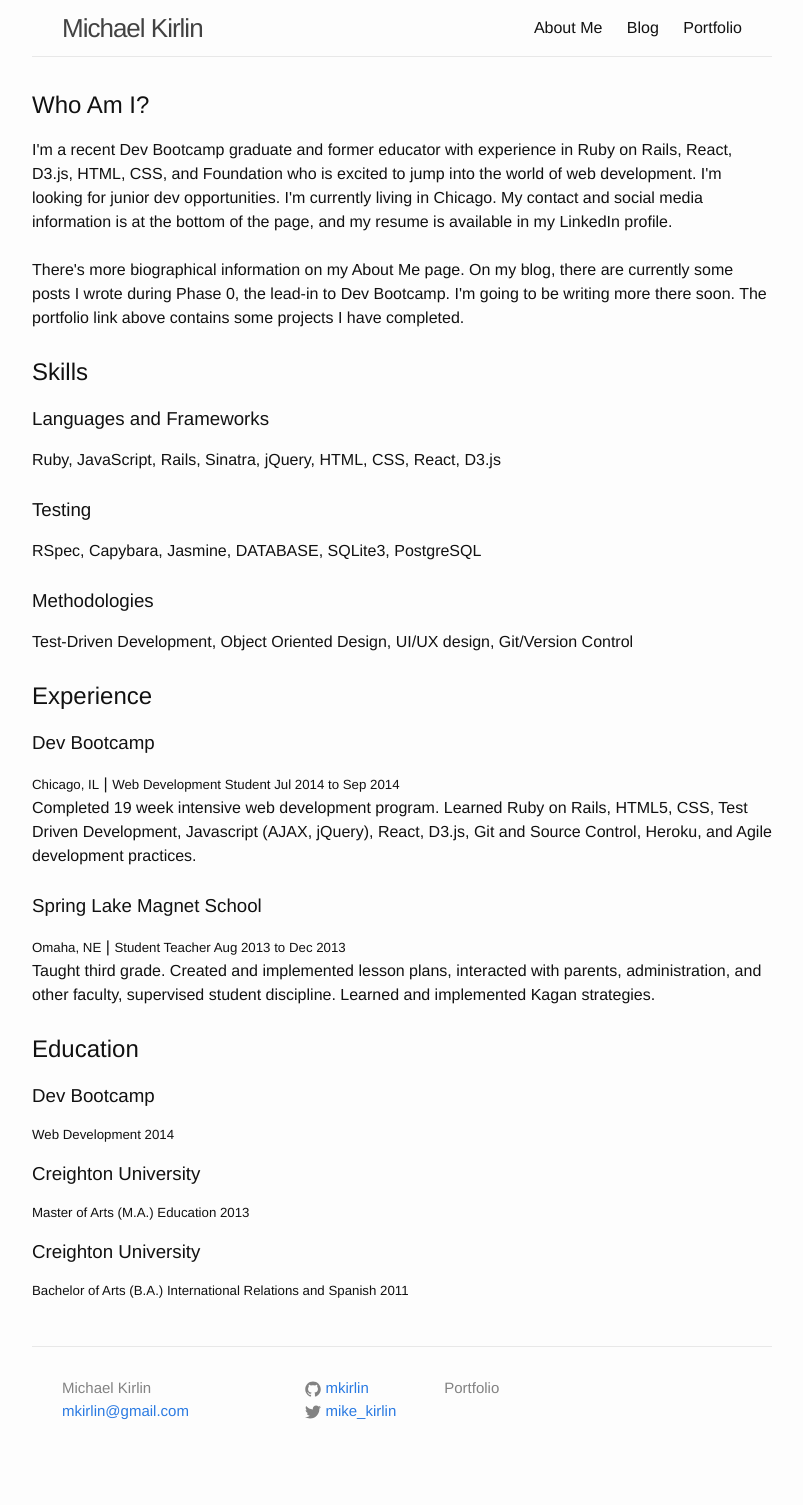
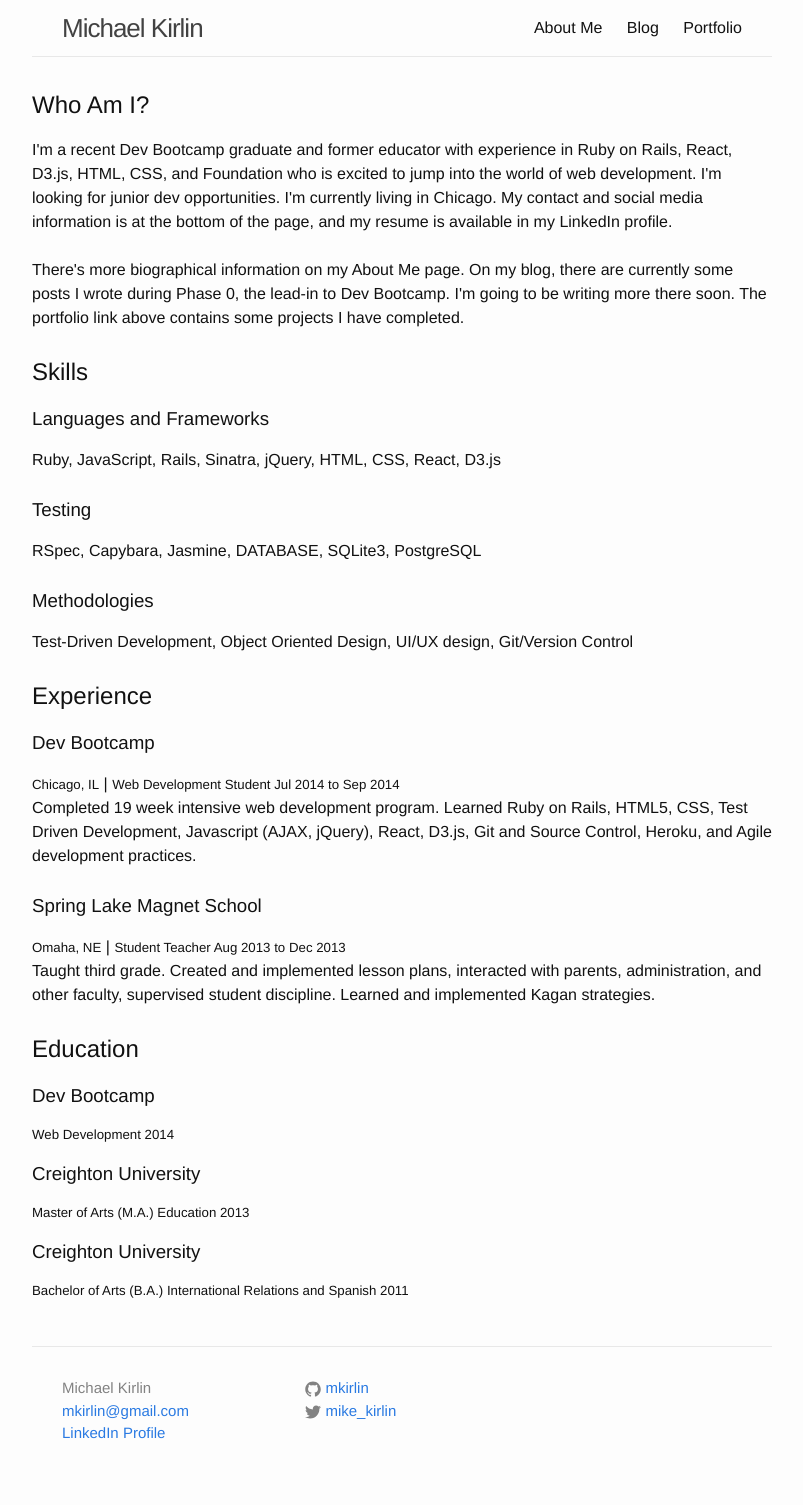
Before and after one commit to mkirlin/mkirlin.github.io, a Jekyll site: the page built from index.html, in a window 1280 px wide. Shown: the whole page, without its empty margins (238-1041 px from the left). Built offline with Jekyll 4.4.1, drawn with Linux system fonts in a browser that asks for light colours; before the commit the page ends 1482 px from its top, so only the background shows below that.

Commit message:
Added some links to footer

```diff
--- a/_includes/footer.html
+++ b/_includes/footer.html
@@ -1,14 +1,13 @@
 <footer class="site-footer">
 
   <div class="wrapper">
-
-    <!-- <h2 class="footer-heading">{{ site.title }}</h2> -->
 
     <div class="footer-col-wrapper">
       <div class="footer-col  footer-col-1">
         <ul class="contact-list">
           <li>{{ site.title }}</li>
           <li><a href="mailto:{{ site.email }}">{{ site.email }}</a></li>
+          <li><a href="https://www.linkedin.com/in/michaelkirlin/">LinkedIn Profile</a></li>
         </ul>
       </div>
 
@@ -44,10 +43,6 @@
           {% endif %}
         </ul>
       </div>
-
-      <div class="footer-col  footer-col-3">
-        <p class="text">{{ site.description }}</p>
-      </div>
     </div>
 
   </div>
```
